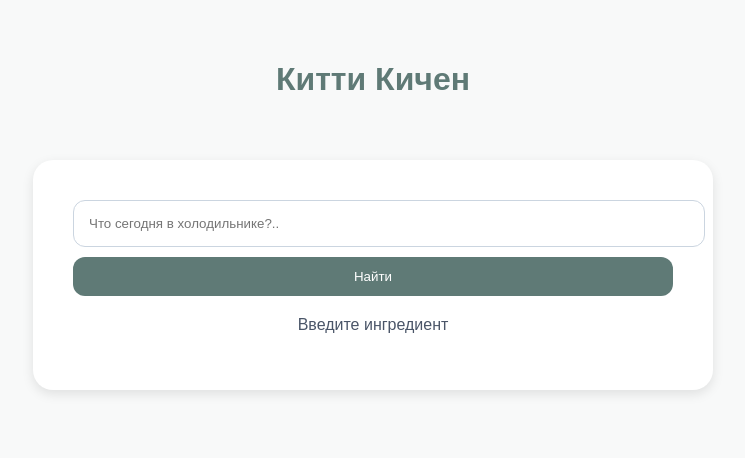
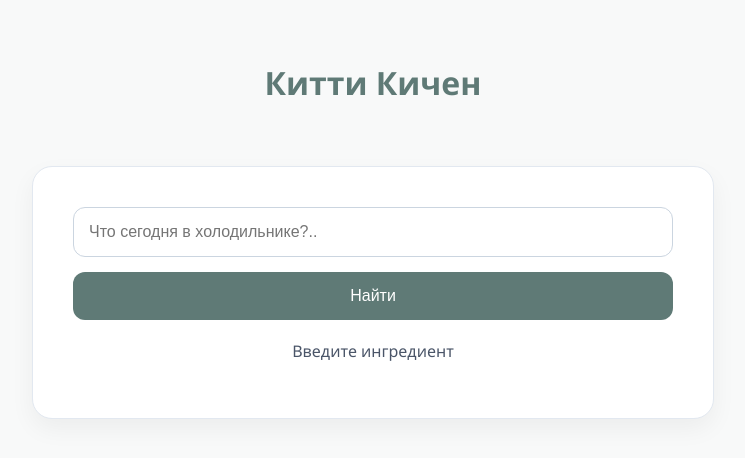
Before and after one commit to alexandrshperling99-blip/kittykitchen, a Next.js app: page / in a window 1280 px wide. Shown: the top 458 px of the page, without its empty margins (267-1012 px from the left). Built offline with nearby package versions, Linux system fonts and the light colour scheme.

Commit message:
Refactor global styles in globals.css
Updated styles for body, container, header, title, subtitle, card, inputField, button, and recipeContent. Improved layout and added hover effect for button.

```diff
--- a/app/globals.css
+++ b/app/globals.css
@@ -1,5 +1,75 @@
-body { margin: 0; padding: 0; background-color: #F8F9F9; font-family: sans-serif; }
-.container { min-height: 100vh; display: flex; flex-direction: column; align-items: center; padding: 40px; color: #4A5568; }
-.card { background: white; padding: 40px; border-radius: 20px; box-shadow: 0 4px 12px rgba(0,0,0,0.1); width: 100%; max-width: 600px; }
-.inputField { width: 100%; padding: 15px; border: 1px solid #CBD5E0; border-radius: 12px; margin-bottom: 10px; }
-.button { background: #5F7A76; color: white; padding: 12px 24px; border-radius: 12px; border: none; cursor: pointer; width: 100%; }
+body {
+  margin: 0;
+  padding: 0;
+  background-color: #F8F9F9;
+  font-family: 'Segoe UI', Roboto, Helvetica, Arial, sans-serif;
+  color: #4A5568;
+}
+
+.container {
+  min-height: 100vh;
+  display: flex;
+  flex-direction: column;
+  align-items: center;
+  padding: 40px 20px;
+}
+
+.header {
+  text-align: center;
+  margin-bottom: 40px;
+}
+
+.title {
+  color: #5F7A76;
+  font-weight: 300;
+  font-size: 2.5rem;
+  margin: 0;
+}
+
+.subtitle {
+  color: #7D8B89;
+  letter-spacing: 0.15em;
+  font-size: 0.85rem;
+  text-transform: uppercase;
+  margin-top: 5px;
+}
+
+.card {
+  background: white;
+  padding: 40px;
+  border-radius: 20px;
+  box-shadow: 0 10px 25px rgba(0,0,0,0.05);
+  width: 100%;
+  max-width: 600px;
+  border: 1px solid #E2E8F0;
+}
+
+.inputField {
+  width: 100%;
+  padding: 15px;
+  border: 1px solid #CBD5E0;
+  border-radius: 12px;
+  font-size: 1rem;
+  margin-bottom: 15px;
+  box-sizing: border-box;
+}
+
+.button {
+  width: 100%;
+  background: #5F7A76;
+  color: white;
+  padding: 15px;
+  border-radius: 12px;
+  border: none;
+  font-size: 1rem;
+  cursor: pointer;
+  transition: background 0.3s;
+}
+
+.button:hover { background: #4a635f; }
+
+.recipeContent {
+  white-space: pre-wrap;
+  line-height: 1.7;
+  color: #2D3748;
+}
```
